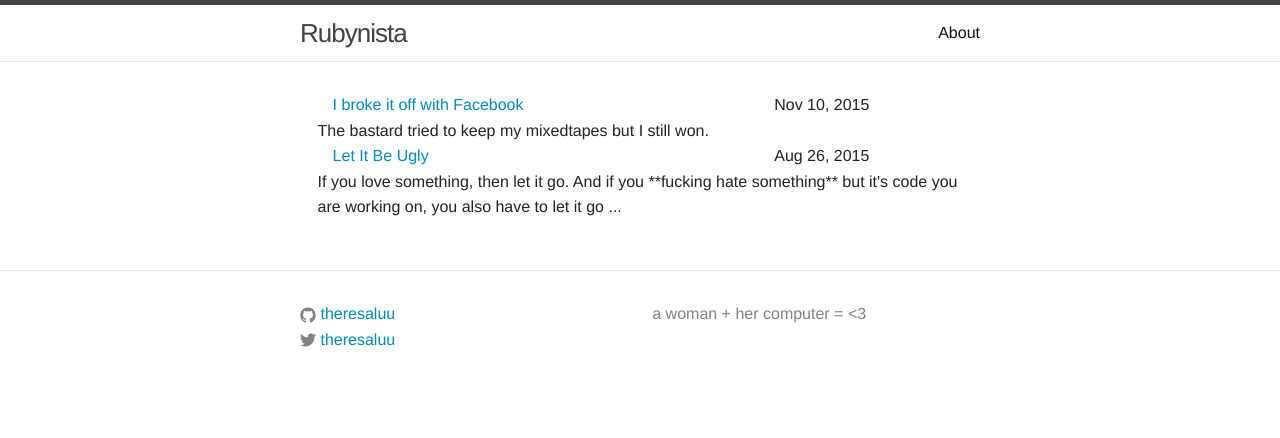
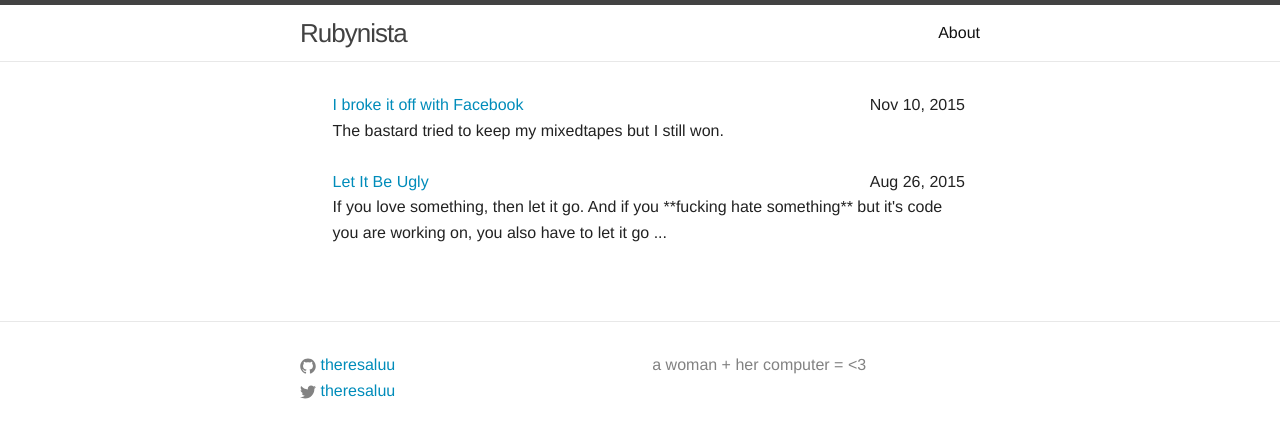
Before and after one commit to theresaluu/theresaluu.github.io, a Jekyll site: the page built from index.html, in a window 1280 px wide. Shown: the top 438 px of the page. Built offline with Jekyll 4.4.1, drawn with Linux system fonts in a browser that asks for light colours.

Commit message:
made over the index page of posts so the alignments look neater

```diff
--- a/index.html
+++ b/index.html
@@ -10,13 +10,16 @@
         <span class="large-8 columns">
           <a href="{{post.url}}">{{post.title}}</a>
         </span>
-        <span class="large-4 columns">
+        <span class="large-4 columns text-right">
           {{post.date | date: "%b %-d, %Y"}}
         </span>
       </div>
       <div class="row">
-        {{post.excerpt}}
+        <span class="large-12 columns">
+          {{post.excerpt}}
+        </span>
       </div>
+      <br>
     {% endfor %}
   </ul>
 </div>
```
